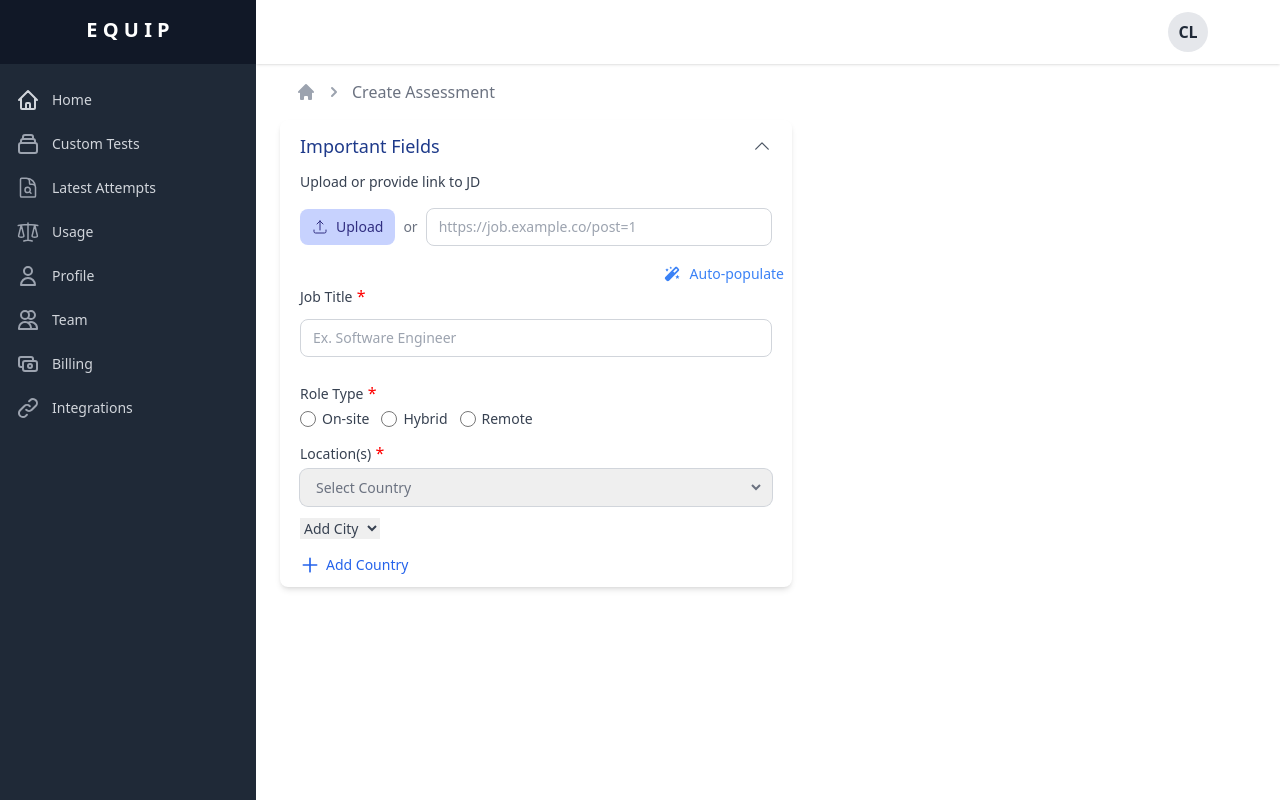
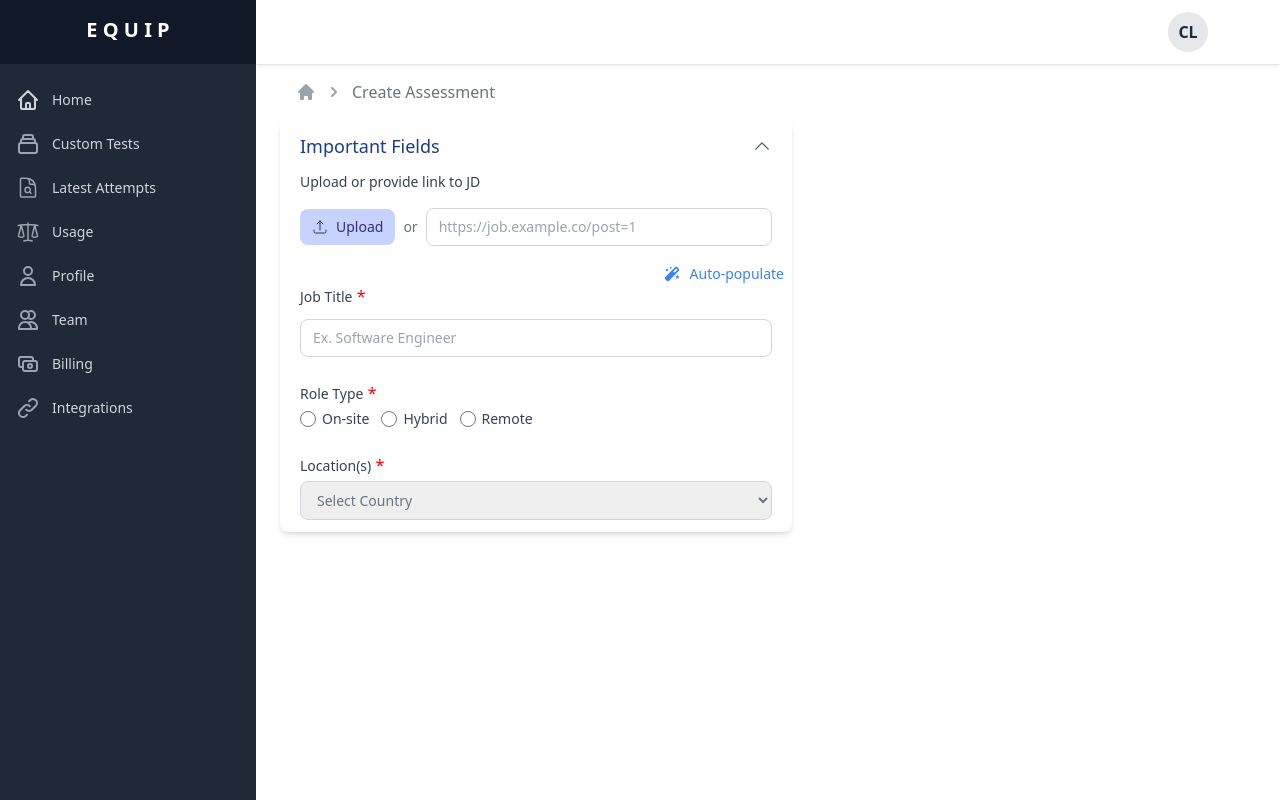
Before and after one commit to jibranjan/tanstack-form, a React (Vite) app: page / in a window 1280 px wide. Built offline with nearby package versions, Linux system fonts and the light colour scheme.

Commit message:
add new locations field

```diff
--- a/src/ImportantFields.tsx
+++ b/src/ImportantFields.tsx
@@ -66,15 +66,7 @@ function ImportantFields({ form }: ImportantFieldsProps) {
             <form.Field
                 className="flex flex-col gap-5"
                 name="jobTitle"
-                validators={{
-                    onChangeAsyncDebounceMs: 500,
-                    onChangeAsync: ({ value }: any) =>
-                        value.length < 3
-                            ? 'Job title must be at least 3 characters'
-                            : undefined,
-                }}
                 children={(field: any) => {
-                    // const { isTouched, isPristine, isDirty } = field.state.meta
                     return (
                         <>
                             <label className="text-sm text-gray-700 mt-7 eqp-required-field">Job Title</label>
@@ -84,13 +76,11 @@ function ImportantFields({ form }: ImportantFieldsProps) {
                                 onBlur={field.handleBlur}
                                 onChange={(e) => {
                                     field.handleChange(e.target.value)
-                                    console.log(field.state.errors)
                                 }}
                                 type="text"
                                 className="text-sm font-light text-gray-500 ring-0 border border-gray-300 w-full py-2 px-3 rounded-lg"
                                 placeholder="Ex. Software Engineer"
                             />
-                            {field.state.meta.errors.length > 0 && <p className="text-red-500 text-xs">{field.state.meta.errors[0]}</p>}
                         </>
                     )
                 }}
@@ -108,7 +98,8 @@ function ImportantFields({ form }: ImportantFieldsProps) {
                         <form.Field
                             key={option.id}
                             name="roleType"
-                            children={(field: any) => (
+                            children={(field: any) => {
+                                return(
                                     <span className="flex items-center gap-1.5">
                                         <input
                                             id={option.id}
@@ -123,118 +114,65 @@ function ImportantFields({ form }: ImportantFieldsProps) {
                                             {option.label}
                                         </label>
                                     </span>
-                            )}
+                                )
+                            }}
                         />
                     ))}
                 </div>
             </div>
 
             {/* Location */}
+            <div className="mt-3">
+                <span className="text-sm text-gray-700 eqp-required-field">Location(s)</span>
+                <div>
                     <form.Field
-                name="locations"
+                        name="location"
                         children={(field: any) => {
-                    const countries = [
-                        { name: "United States" },
-                        { name: "Canada" },
-                        { name: "United Kingdom" }
-                    ];
-                    const cities = [
-                        { name: "New York" },
-                        { name: "Toronto" },
-                        { name: "London" }
-                    ];
-                    return (
-                        <div id="locations-container">
-                            <label className="text-sm text-gray-700 eqp-required-field">
-                                Location(s)
-                            </label>
-
-                            {field.state.value.map((location: any, index: number) => (
-                                <div key={index} className="country-section mb-4">
+                            return(
+                                <div>
                                     <select
-                                        className="job-location-select text-sm mt-1 font-light text-gray-500 ring-1 ring-gray-300 w-full py-2 px-3 rounded-lg border-r-8 border-r-transparent"
-                                        value={location.country}
+                                        value={field.state.value}
+                                        defaultValue=""
+                                        className="text-sm font-light text-gray-500 ring-0 border border-gray-300 w-full py-2 px-3 rounded-lg mt-1"
                                         onChange={(e) => {
-                                            const newLocations = [...field.state.value];
-                                            newLocations[index].country = e.target.value;
-                                            field.handleChange(newLocations);
+                                            field.handleChange(e.target.value)
+                                            // TODO: Add city selection
                                         }}
                                     >
                                         <option value="" disabled>Select Country</option>
-                                        {countries.map((country) => (
-                                            <option key={country.name} value={country.name}>
-                                                {country.name}
-                                            </option>
-                                        ))}
+                                        <option value="United States">United States</option>
+                                        <option value="Canada">Canada</option>
+                                        <option value="United Kingdom">United Kingdom</option>
                                     </select>
 
-                                    <div className="flex items-center gap-2 mt-2">
-                                        <div className="selected-cities-ctr flex flex-wrap gap-2">
-                                            {location.cities.map((city: string, cityIndex: number) => (
-                                                <div key={cityIndex} className="flex items-center gap-2 bg-blue-50 text-blue-900 px-3 py-1.5 rounded-full text-xs border border-blue-200">
-                                                    <span>{city}</span>
-                                                    <button
-                                                        type="button"
-                                                        className="hover:text-blue-700 focus:outline-none"
-                                                        onClick={() => {
-                                                            const newLocations = [...field.state.value];
-                                                            newLocations[index].cities = newLocations[index].cities.filter((_, i) => i !== cityIndex);
-                                                            field.handleChange(newLocations);
-                                                        }}
-                                                    >
-                                                        <svg className="w-3.5 h-3.5" fill="none" stroke="currentColor" viewBox="0 0 24 24">
-                                                            <path strokeLinecap="round" strokeLinejoin="round" strokeWidth="2" d="M6 18L18 6M6 6l12 12" />
-                                                        </svg>
-                                                    </button>
-                                                </div>
-                                            ))}
-
+                                    {field.state.value && (
+                                        <form.Field
+                                            name="city"
+                                            children={(field: any) => {
+                                                return(
                                                     <select
-                                                className="job-location-city text-sm mt-1 font-light text-gray-700 w-20 outline-none"
-                                                value=""
+                                                        value={field.state.value}
+                                                        defaultValue=""
+                                                        className="text-sm mt-1.5 font-light text-gray-700 w-20 outline-none"
                                                         onChange={(e) => {
-                                                    if (e.target.value) {
-                                                        const newLocations = [...field.state.value];
-                                                        newLocations[index].cities.push(e.target.value);
-                                                        field.handleChange(newLocations);
-                                                        e.target.value = "";
-                                                    }
+                                                            field.handleChange(e.target.value)
                                                         }}
                                                     >
                                                         <option value="" disabled>Add City</option>
-                                                {cities
-                                                    .filter((city) => !location.cities.includes(city.name))
-                                                    .map((city) => (
-                                                        <option key={city.name} value={city.name}>
-                                                            {city.name}
-                                                        </option>
-                                                    ))}
+                                                        <option value="Srinagar">Srinagar</option>
+                                                        <option value="Toronto">Toronto</option>
+                                                        <option value="London">London</option>
                                                     </select>
-                                        </div>
-                                    </div>
-                                </div>
-                            ))}
-
-                            <div
-                                className="flex items-center gap-1.5 mt-2 cursor-pointer"
-                                onClick={() => {
-                                    field.handleChange([
-                                        ...field.state.value,
-                                        { country: "", cities: [] }
-                                    ]);
+                                                )
                                             }}
-                            >
-                                <svg className="w-5 h-5 text-blue-600 stroke-2" fill="none" viewBox="0 0 24 24" stroke="currentColor">
-                                    <path strokeLinecap="round" strokeLinejoin="round" d="M12 4v16m8-8H4" />
-                                </svg>
-                                <span className="text-sm text-blue-600">Add Country</span>
-                            </div>
+                                        />
+                                    )}
                                 </div>
                             )
                         }}
                     />
-
-
+                </div>
+            </div>
         </section>
     );
 }
```
Lines whose indentation alone changed are shown as unchanged.
